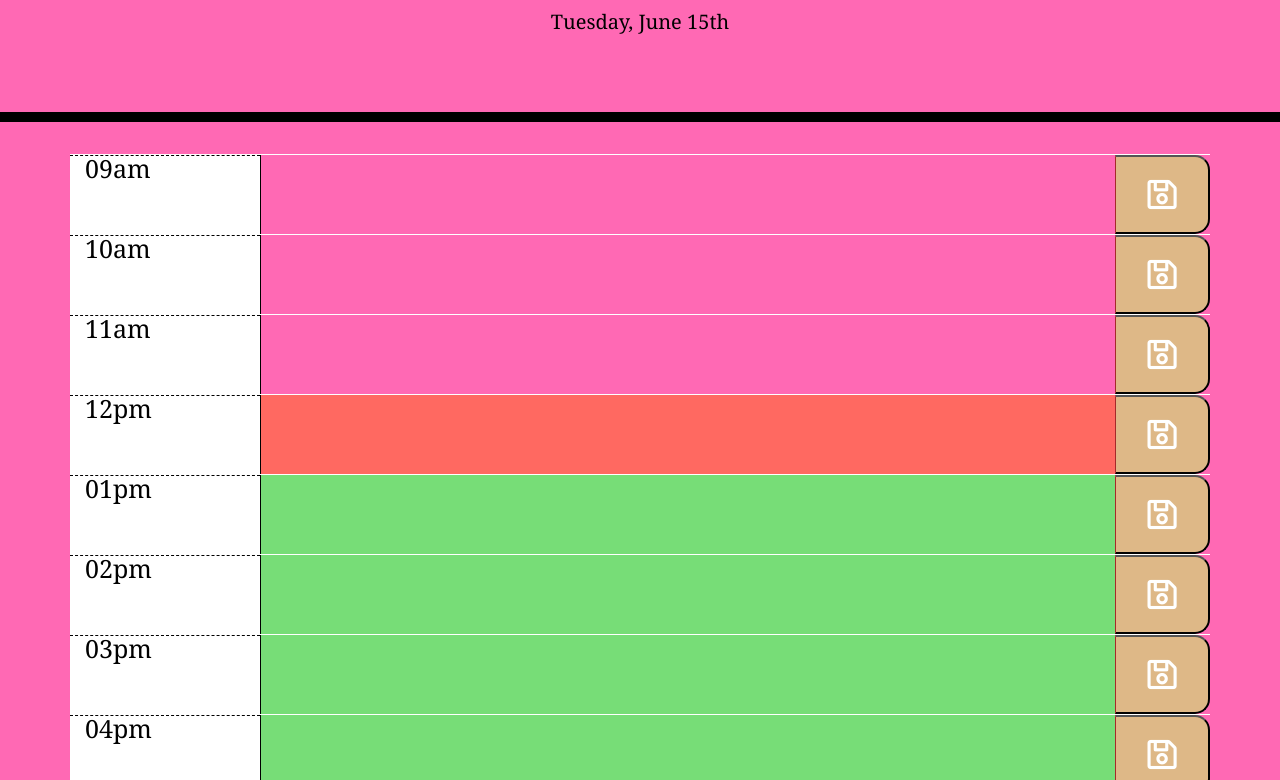
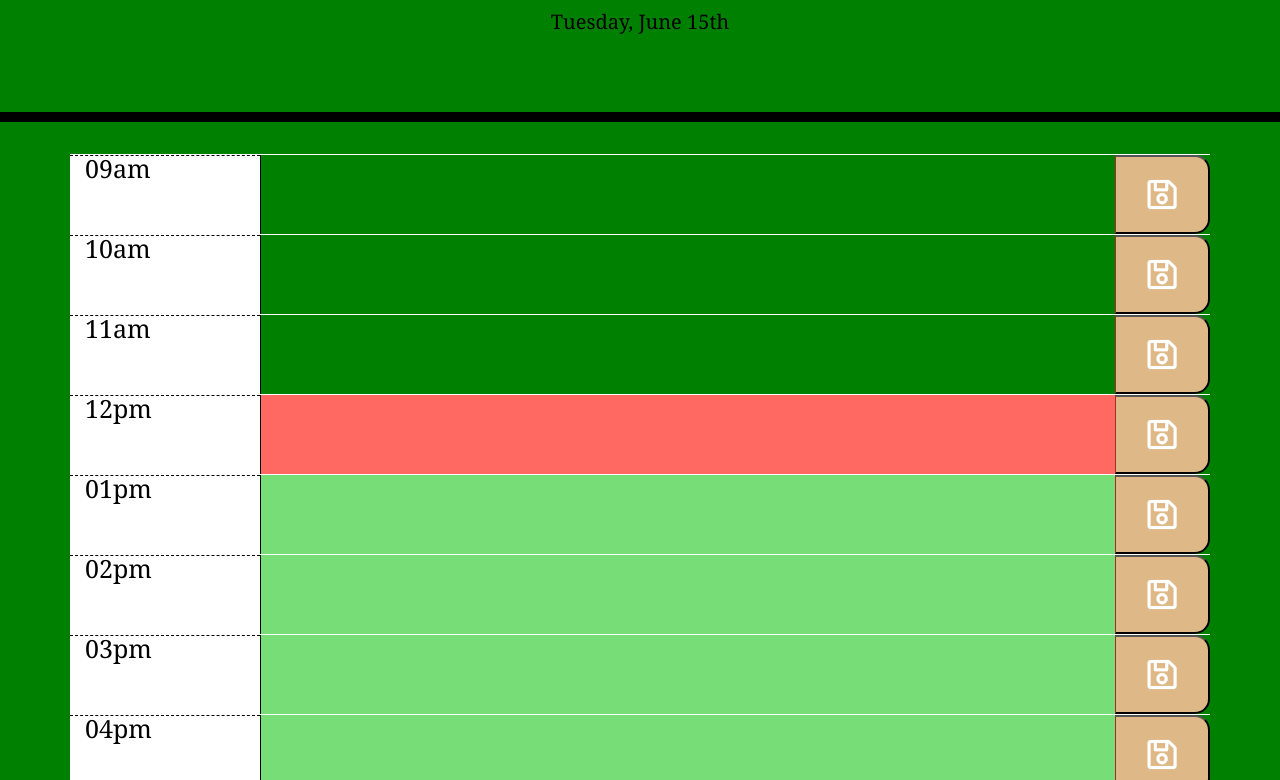
Before and after one commit to Dhanya-krishnan2/dayplanner-list, a plain HTML site: page index.html in a window 1280 px wide. Shown: the part 182-962 px from the top of the page. Drawn offline with nearby package versions, Linux system fonts and the light colour scheme.

Commit message:
Update style.css

```diff
--- a/style.css
+++ b/style.css
@@ -2,7 +2,7 @@ body {
   font-family: Georgia, 'Times New Roman', Times, serif;
   font-size: 25px;
   line-height: 1;
-  background-color: hotpink;
+  background-color: green;
 }
 
 textarea{
```
